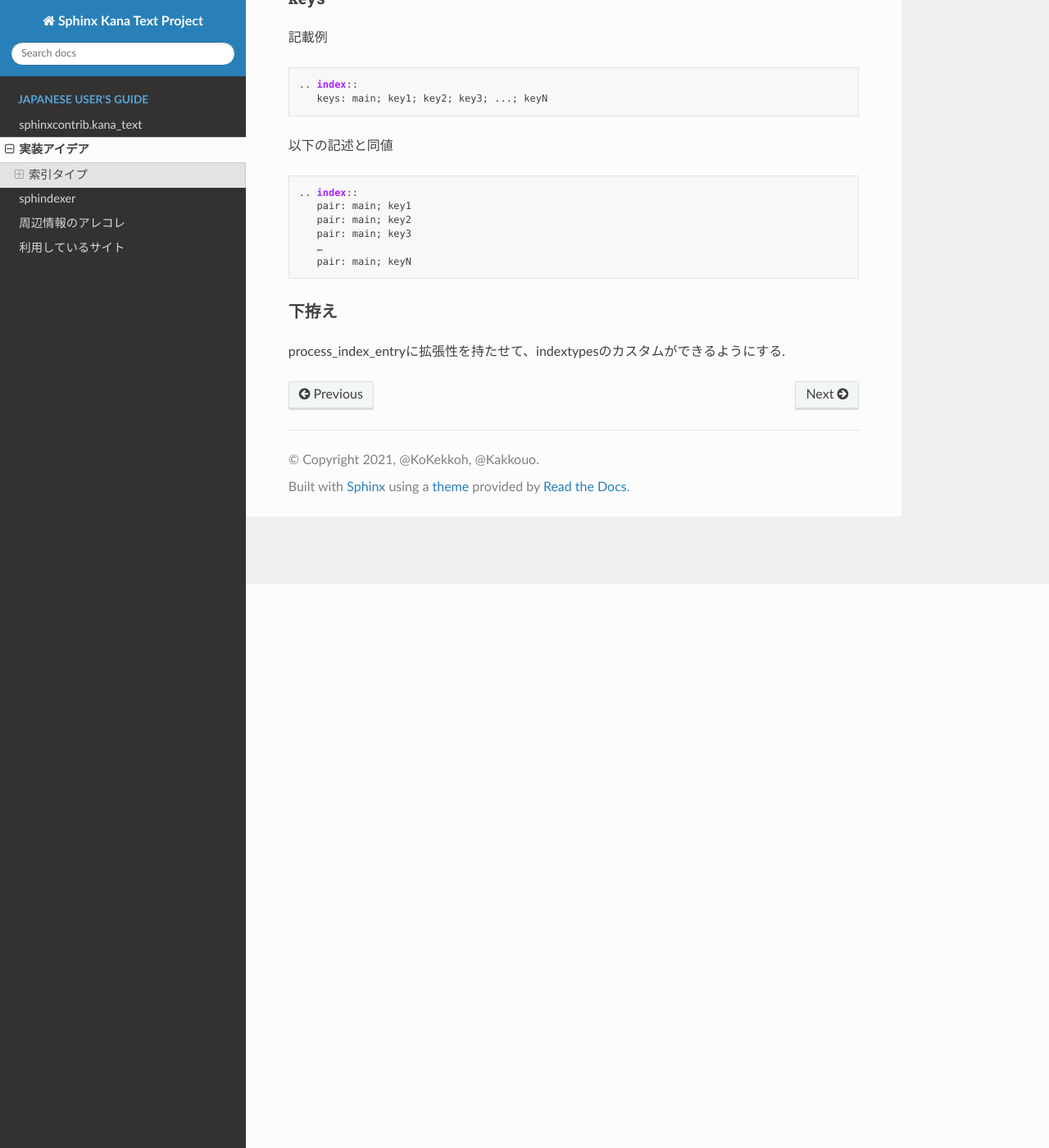
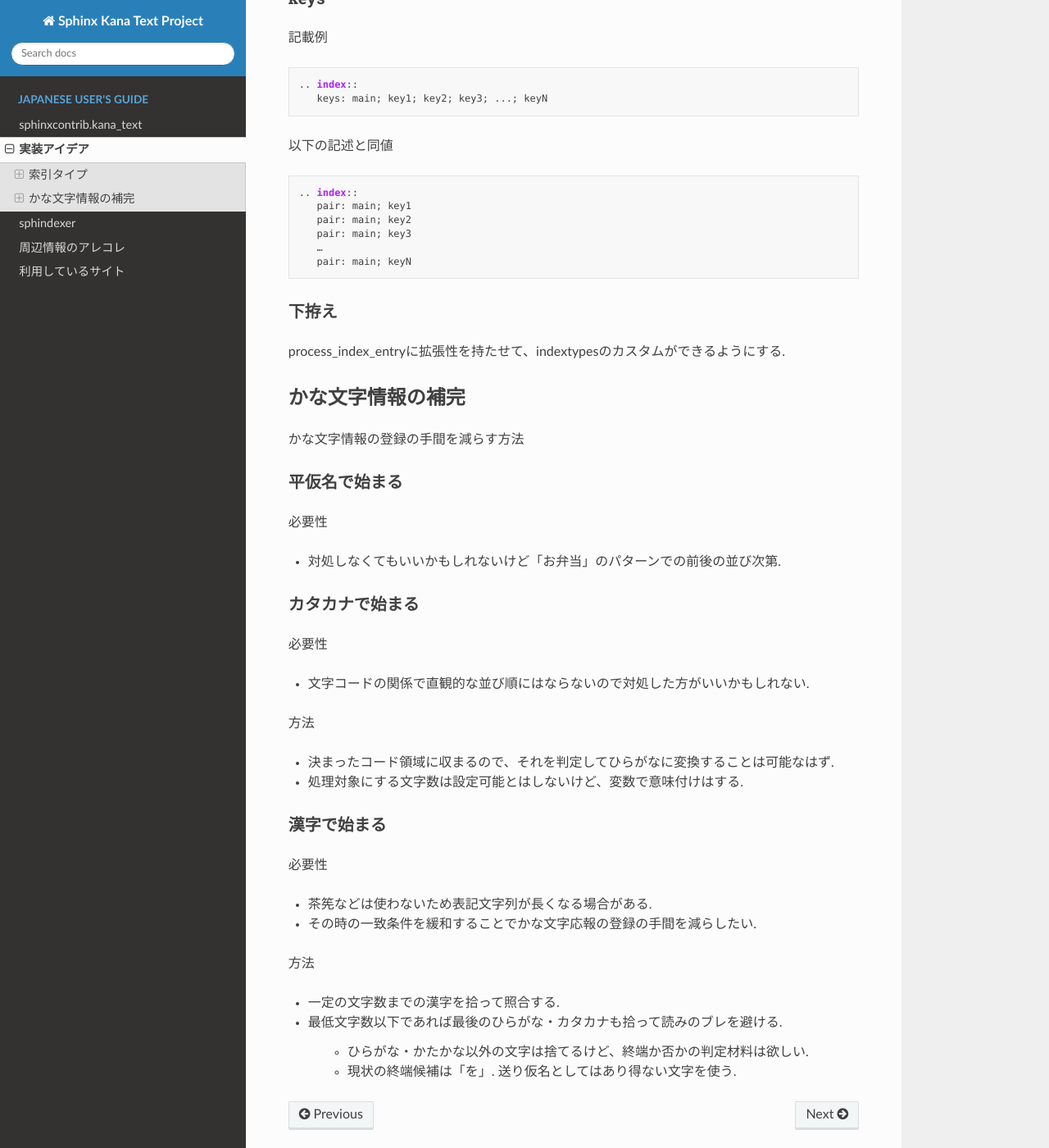
Before and after one commit to KaKkouo/kana_text, a Sphinx documentation site: the page built from docs/idea.rst, in a window 1280 px wide and 1400 px high, scrolled down 688 px. Shown: the whole window at 82% size. Built offline with Sphinx 7.4.7 and the Read the Docs theme 2.0.0, drawn with Linux system fonts in a browser that asks for light colours.

Commit message:
the information of reading.

```diff
--- a/docs/idea.rst
+++ b/docs/idea.rst
@@ -48,3 +48,39 @@ keys
 下拵え
 ------
 process_index_entryに拡張性を持たせて、indextypesのカスタムができるようにする.
+
+かな文字情報の補完
+==================
+かな文字情報の登録の手間を減らす方法
+
+平仮名で始まる
+--------------
+必要性
+
+- 対処しなくてもいいかもしれないけど「お弁当」のパターンでの前後の並び次第.
+
+カタカナで始まる
+----------------
+必要性
+
+- 文字コードの関係で直観的な並び順にはならないので対処した方がいいかもしれない.
+
+方法
+
+- 決まったコード領域に収まるので、それを判定してひらがなに変換することは可能なはず.
+- 処理対象にする文字数は設定可能とはしないけど、変数で意味付けはする.
+
+漢字で始まる
+------------
+必要性
+
+- 茶筅などは使わないため表記文字列が長くなる場合がある.
+- その時の一致条件を緩和することでかな文字応報の登録の手間を減らしたい.
+
+方法
+
+- 一定の文字数までの漢字を拾って照合する.
+- 最低文字数以下であれば最後のひらがな・カタカナも拾って読みのブレを避ける.
+
+    - ひらがな・かたかな以外の文字は捨てるけど、終端か否かの判定材料は欲しい.
+    - 現状の終端候補は「を」. 送り仮名としてはあり得ない文字を使う.
```
